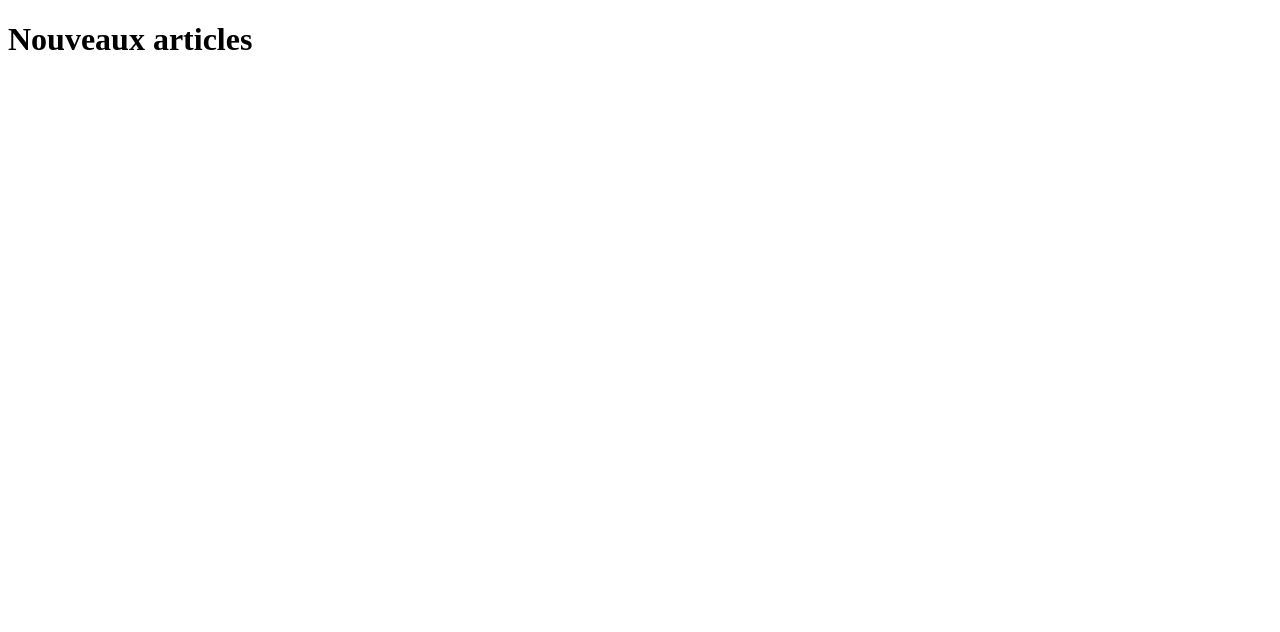
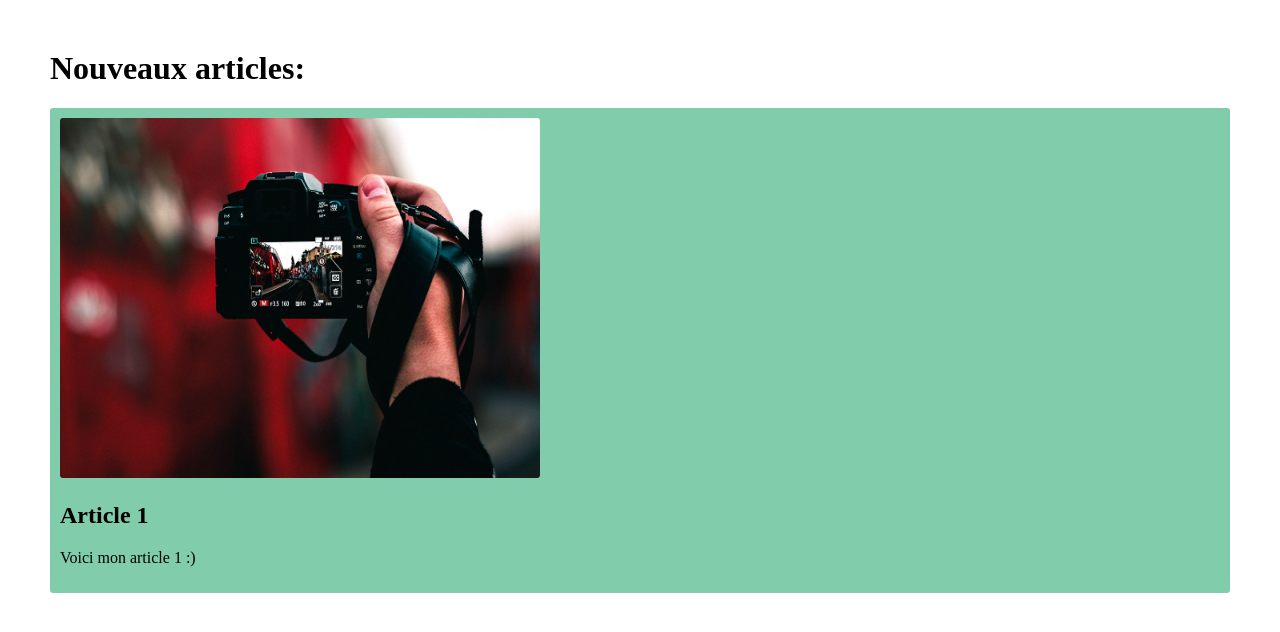
Before and after one commit to LucGulden/WS5, a website: page index.html in a window 1280 px wide. Drawn offline with nearby package versions, Linux system fonts and the light colour scheme.

Commit message:
Img + txt

```diff
--- a/index.html
+++ b/index.html
@@ -3,11 +3,19 @@
     <head>
         <meta name="viewport" content="width=device-width, initial-scale">
         <title>Blog des Devs</title>
+        <link rel="stylesheet" type="text/css" href="style.css">
+        <script src="https://cdn.jsdelivr.net/npm/vue@2"></script>
     </head>
     <body>
         <div id="app">
-            <h1>Nouveaux articles</h1>
-        </div>
+            <h1>Nouveaux articles:</h1>
+            <div class="article">
+                <div class="article-image">
+                    <img v-bind:src="img">
+                </div>
+                <h2>{{titre_article}}</h2>
+                <p> {{desc_article}}</p>
+            </div>
         <script src="main.js"></script>
     </body>
 </html>
--- a/main.js
+++ b/main.js
@@ -1 +1,10 @@
-var titre_article = "Article 1"
+//var titre_article = "Article 1"
+
+var app = new Vue({
+    el: '#app',
+    data: {
+        titre_article: 'Article 1',
+        desc_article: 'Voici mon article 1 :)',
+        img: './assets/img/article1.jpg'
+    }
+  })
--- a/package.json
+++ b/package.json
@@ -2,7 +2,7 @@
   "name": "ws5",
   "version": "1.0.0",
   "description": "",
-  "main": "index.js",
+  "main": "index.html",
   "scripts": {
     "start": "serve",
     "test": "echo \"Error: no test specified\" && exit 1"
--- /dev/null
+++ b/style.css
@@ -0,0 +1,24 @@
+body{
+    margin: 0px !important;
+}
+
+.article {
+    position: relative;
+    background-color : #81ccaa;
+    padding: 10px;
+    border: #42b983;
+    border-radius: 3px;
+    margin-bottom: 15px;
+
+}
+
+.article-image img{
+    width: 480px;
+    height: 360px;
+    border-radius: 3px;
+
+}
+
+#app{
+    margin: 50px;
+}
```
Also changed, not shown: assets/img/article1.jpg (added).
